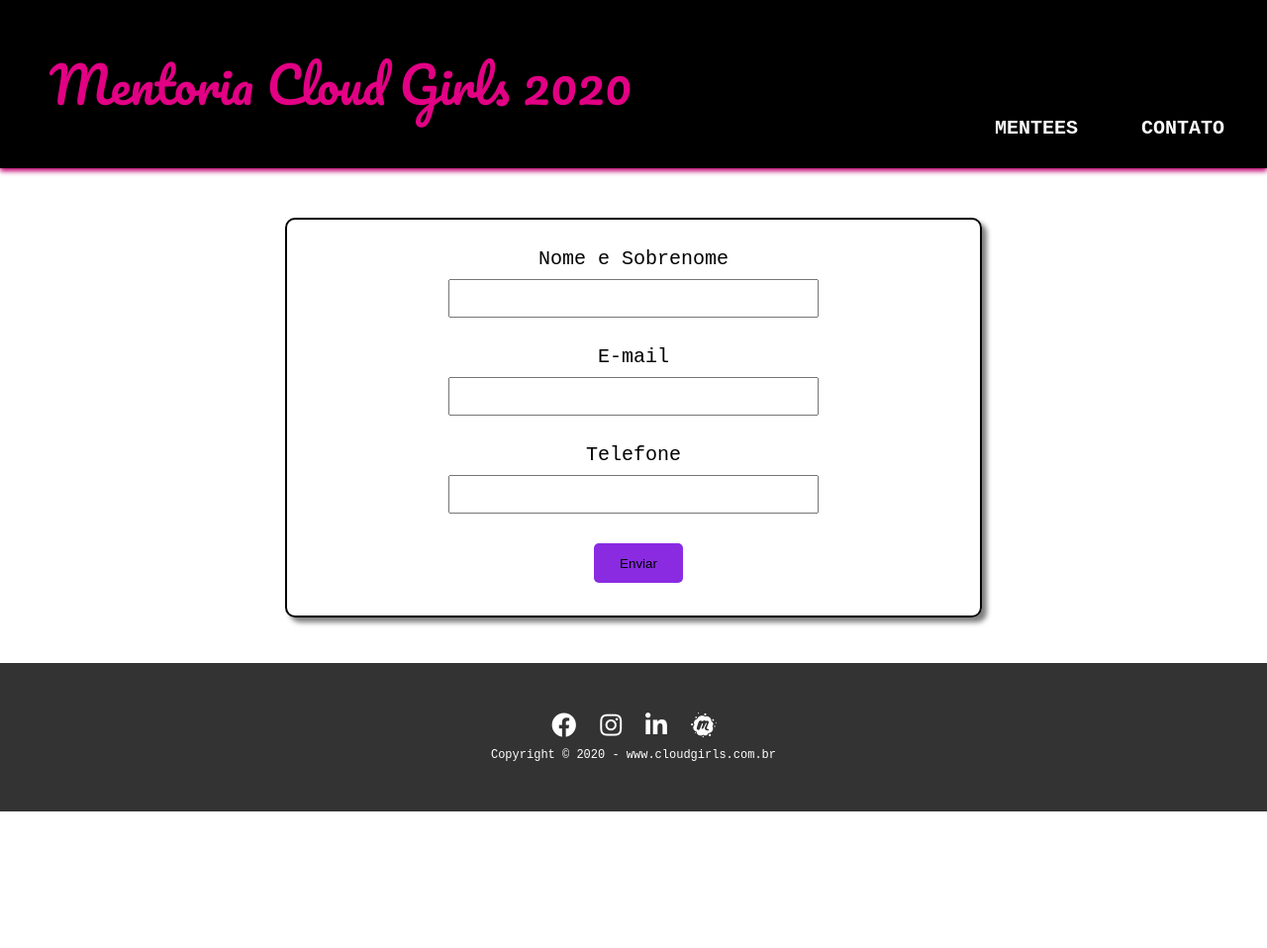
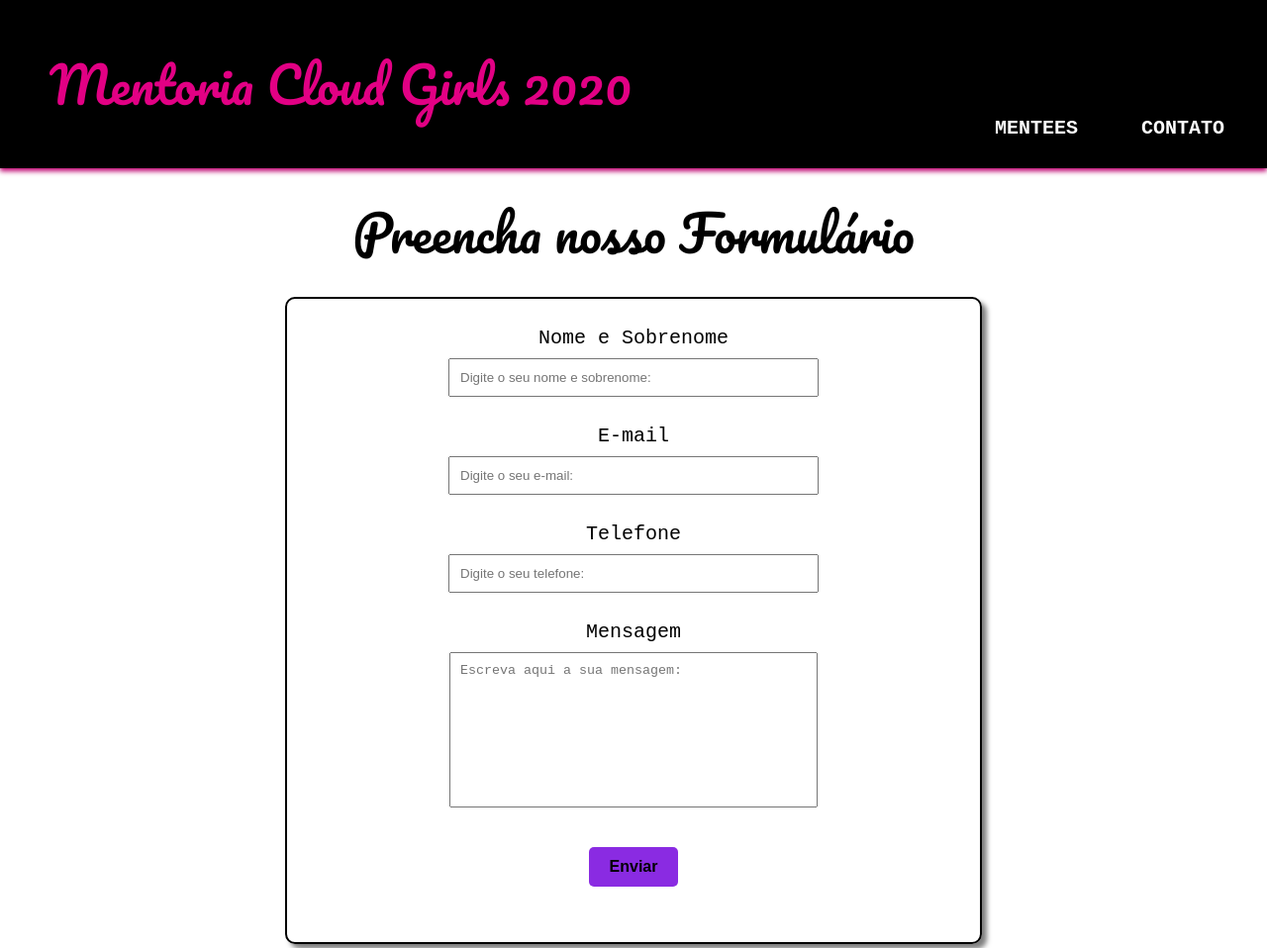
Before and after one commit to midia-lima/mentoria-cloud-girls, a plain HTML site: page contato.html in a window 1280 px wide. Shown: the top 958 px of the page at 99% size. Before the commit the page ends 820 px from the top, so only its background shows below. Drawn offline with Linux system fonts and the light colour scheme; a web font is replaced by a local one.

Commit message:
modificando o formulário

```diff
--- a/contato.html
+++ b/contato.html
@@ -1,5 +1,5 @@
 <!DOCTYPE html>
-<html lang="en">
+<html lang="pt-br">
 
 <head>
     <meta charset="UTF-8">
@@ -25,30 +25,38 @@
 
     <main>
         <div class="formulario">
+            <p>Preencha nosso Formulário</p>
             <form>
-                <label for="nmesobrenome">Nome e Sobrenome</label>
-                <input id="nmesobrenome" type="text">
+                <fieldset>
+                    <label for="nmesobrenome">Nome e Sobrenome</label>
+                    <input type="text" id="nmesobrenome" placeholder="Digite o seu nome e sobrenome:" required>
 
-                <label for="email">E-mail</label>
-                <input id="email" type="email">
+                    <label for="email">E-mail</label>
+                    <input type="email" id="email" placeholder="Digite o seu e-mail:" required>
 
-                <label for="tel">Telefone</label>
-                <input id="tel" type="tel">
+                    <label for="tel">Telefone</label>
+                    <input type="tel" maxlength="11" id="tel" placeholder="Digite o seu telefone:" required>
 
-                <button class="btn">Enviar</button>
+                    <label for="msg">Mensagem</label>
+                    <textarea name="" id="msg" cols="1" rows="9" placeholder="Escreva aqui a sua mensagem:" required></textarea>
 
+                    <button class="btn">Enviar</button>
+                </fieldset>
             </form>
         </div>
-
     </main>
 
 
     <footer>
         <div>
-            <a href="https://www.facebook.com/cloudgirlsin/" target="_black"><i class="fab fa-facebook redes-sociais"></i></a>
-            <a href="https://www.instagram.com/cloudgirlsin/" target="_black"><i class="fab fa-instagram redes-sociais"></i></a>
-            <a href="https://www.linkedin.com/company/cloudgirlsin/" target="_black"><i class="fab fa-linkedin-in redes-sociais"></i></a>
-            <a href="https://www.meetup.com/pt-BR/cloudgirls/" target="_black"><i class="fab fa-meetup redes-sociais"></i></a>
+            <a href="https://www.facebook.com/cloudgirlsin/" target="_black"><i
+                    class="fab fa-facebook redes-sociais"></i></a>
+            <a href="https://www.instagram.com/cloudgirlsin/" target="_black"><i
+                    class="fab fa-instagram redes-sociais"></i></a>
+            <a href="https://www.linkedin.com/company/cloudgirlsin/" target="_black"><i
+                    class="fab fa-linkedin-in redes-sociais"></i></a>
+            <a href="https://www.meetup.com/pt-BR/cloudgirls/" target="_black"><i
+                    class="fab fa-meetup redes-sociais"></i></a>
         </div>
         <div>
             <h2 class="final">Copyright &copy; 2020 - www.cloudgirls.com.br</h2>
--- a/css/contato.css
+++ b/css/contato.css
@@ -18,8 +18,6 @@ h1 {
     font-size: 50px;
     color: #e20084;
 }
-
-
 
 .nav {
     margin: 0 0 0 950px;
@@ -45,16 +43,15 @@ nav a:hover {
 
 /* conteudo principal */
 main {
-    height: 450px;
+    height: 800px;
     width: 940px;
     margin: 0 auto;
-
 }
 
 form {
     width: 700px;
-    height: 400px;
-    margin: 50px auto 0 auto;
+    height: 650px;
+    margin: 40px auto 0 auto;
     border: #000 2px solid;
     border-radius: 10px;
     box-shadow: 5px 5px 5px rgba(0,0,0,0.5);
@@ -67,27 +64,44 @@ form label {
     text-align: center;
     margin-top: 30px;
     margin-bottom: 10px;
-
-
 }
 
-form input {
+form input, textarea {
     display: block;
     align-items: center;
     padding: 10px;
     width: 50%;
     margin: 0 auto 0 auto;
+    resize: none;
 }
 
 .btn {
-    position: relative;
+    display: block;
+    margin: 40px auto 0 auto;
     border: none;
     width: 90px;
     height: 40px;
     background: #8a2be2;
-    margin-top: 30px;
-    margin-left: 310px;
     border-radius: 5px;
+    font-size: 16px;
+    font-weight: bold;
+    cursor: pointer;
+    transition: 1s all;
+
+}
+.btn:hover {
+    background: #6b6b6b;
+    border: #333 2px solid;
+    transform: scale(1.2);
+
+
+}
+
+.formulario p {
+    font-family: 'Pacifico', cursive;
+    font-size: 50px;
+    text-align: center;
+    margin-top: 40px;
 }
 
 /* footer */
@@ -102,8 +116,14 @@ footer {
     color: #fff;
     font-size: 25px;
     margin: 50px 5px 0 5px;
+}
+
+
+i:hover {
+    color: #e20084;
 
 }
+
 h2, a {
     padding: 5px;
     margin: 7px 0 0;
```
